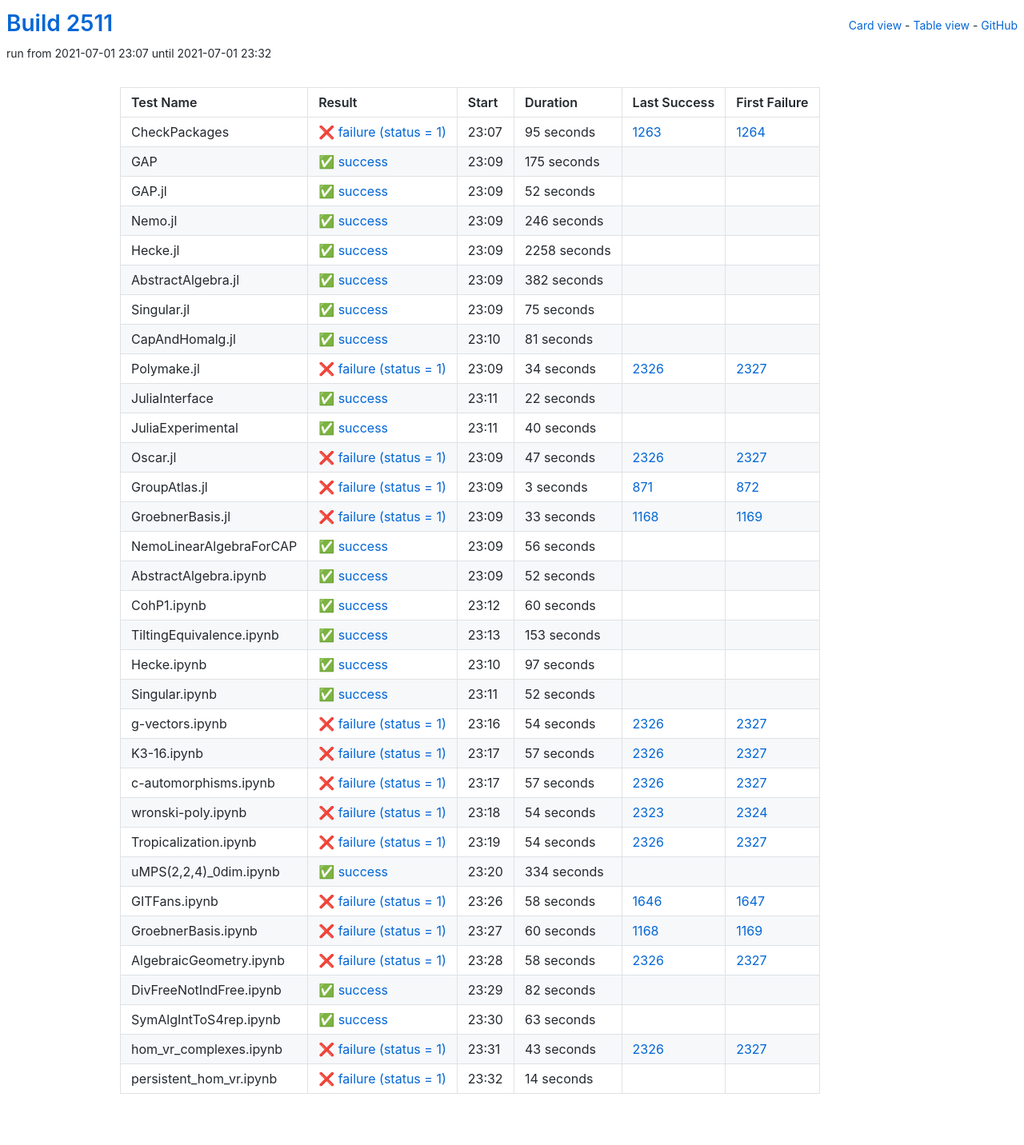
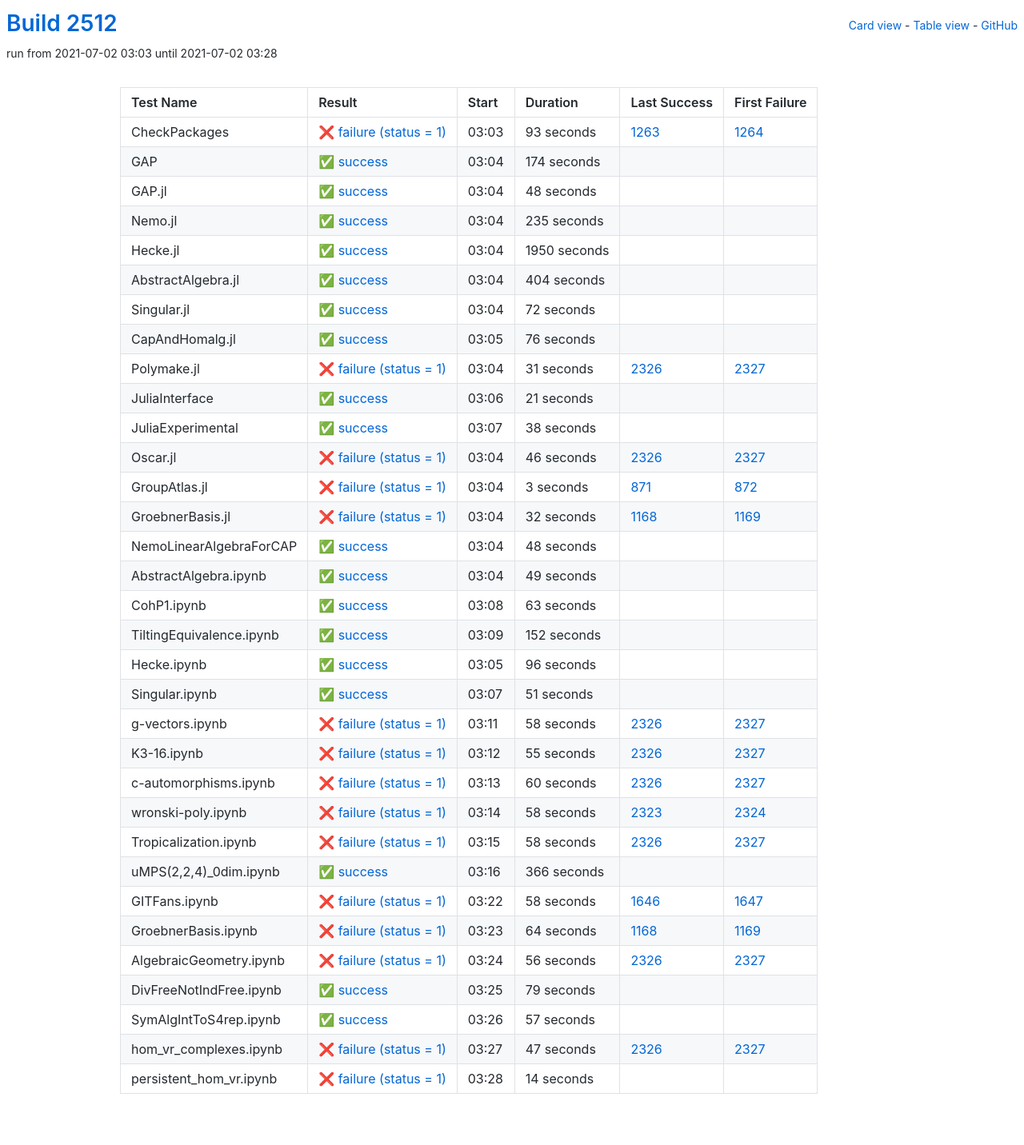
Before and after one commit to oscar-system/oscar-ci-status-stable, a Jekyll site: the page built from table.html, in a window 1280 px wide. Shown: the whole page at 80% size. Built offline with Jekyll 4.4.1, drawn with Linux system fonts in a browser that asks for light colours.

Commit message:
Build #2512

```diff
--- a/_data/ci.yml
+++ b/_data/ci.yml
@@ -1,6 +1,6 @@
 ---
-build: 2511
-build_url: https://oscarci.mathematik.uni-kl.de/job/oscar-stable/2511/
+build: 2512
+build_url: https://oscarci.mathematik.uni-kl.de/job/oscar-stable/2512/
 job: oscar-stable
 organization: oscar-system
 repo: oscar-ci-status-stable
@@ -8,152 +8,152 @@ repourl: https://github.com/oscar-system/oscar-ci-status-stable
 tests:
 - name: CheckPackages
   id: checkpackages
-  log: https://oscarci.mathematik.uni-kl.de/job/oscar-stable/2511/artifact/logs/build-2511/CheckPackages.log
-  start: 2021-07-01 23:07
+  log: https://oscarci.mathematik.uni-kl.de/job/oscar-stable/2512/artifact/logs/build-2512/CheckPackages.log
+  start: 2021-07-02 03:03
   success: false
   exitcode: 1
   status: failure
-  duration: 95
+  duration: 93
   last_success: 1263
   last_success_url: https://oscarci.mathematik.uni-kl.de/job/oscar-stable/1263/
   first_failure: 1264
   first_failure_url: https://oscarci.mathematik.uni-kl.de/job/oscar-stable/1264/
 - name: GAP
   id: gap
-  log: https://oscarci.mathematik.uni-kl.de/job/oscar-stable/2511/artifact/logs/build-2511/GAP.log
-  start: 2021-07-01 23:09
+  log: https://oscarci.mathematik.uni-kl.de/job/oscar-stable/2512/artifact/logs/build-2512/GAP.log
+  start: 2021-07-02 03:04
   success: true
   exitcode: 0
   status: success
-  duration: 175
+  duration: 174
   last_success: false
   last_success_url:
   first_failure: false
   first_failure_url:
 - name: GAP.jl
   id: gap-jl
-  log: https://oscarci.mathematik.uni-kl.de/job/oscar-stable/2511/artifact/logs/build-2511/GAP.jl.log
-  start: 2021-07-01 23:09
+  log: https://oscarci.mathematik.uni-kl.de/job/oscar-stable/2512/artifact/logs/build-2512/GAP.jl.log
+  start: 2021-07-02 03:04
   success: true
   exitcode: 0
   status: success
-  duration: 52
+  duration: 48
   last_success: false
   last_success_url:
   first_failure: false
   first_failure_url:
 - name: Nemo.jl
   id: nemo-jl
-  log: https://oscarci.mathematik.uni-kl.de/job/oscar-stable/2511/artifact/logs/build-2511/Nemo.jl.log
-  start: 2021-07-01 23:09
+  log: https://oscarci.mathematik.uni-kl.de/job/oscar-stable/2512/artifact/logs/build-2512/Nemo.jl.log
+  start: 2021-07-02 03:04
   success: true
   exitcode: 0
   status: success
-  duration: 246
+  duration: 235
   last_success: false
   last_success_url:
   first_failure: false
   first_failure_url:
 - name: Hecke.jl
   id: hecke-jl
-  log: https://oscarci.mathematik.uni-kl.de/job/oscar-stable/2511/artifact/logs/build-2511/Hecke.jl.log
-  start: 2021-07-01 23:09
+  log: https://oscarci.mathematik.uni-kl.de/job/oscar-stable/2512/artifact/logs/build-2512/Hecke.jl.log
+  start: 2021-07-02 03:04
   success: true
   exitcode: 0
   status: success
-  duration: 2258
+  duration: 1950
   last_success: false
   last_success_url:
   first_failure: false
   first_failure_url:
 - name: AbstractAlgebra.jl
   id: abstractalgebra-jl
-  log: https://oscarci.mathematik.uni-kl.de/job/oscar-stable/2511/artifact/logs/build-2511/AbstractAlgebra.jl.log
-  start: 2021-07-01 23:09
+  log: https://oscarci.mathematik.uni-kl.de/job/oscar-stable/2512/artifact/logs/build-2512/AbstractAlgebra.jl.log
+  start: 2021-07-02 03:04
   success: true
   exitcode: 0
   status: success
-  duration: 382
+  duration: 404
   last_success: false
   last_success_url:
   first_failure: false
   first_failure_url:
 - name: Singular.jl
   id: singular-jl
-  log: https://oscarci.mathematik.uni-kl.de/job/oscar-stable/2511/artifact/logs/build-2511/Singular.jl.log
-  start: 2021-07-01 23:09
+  log: https://oscarci.mathematik.uni-kl.de/job/oscar-stable/2512/artifact/logs/build-2512/Singular.jl.log
+  start: 2021-07-02 03:04
   success: true
   exitcode: 0
   status: success
-  duration: 75
+  duration: 72
   last_success: false
   last_success_url:
   first_failure: false
   first_failure_url:
 - name: CapAndHomalg.jl
   id: capandhomalg-jl
-  log: https://oscarci.mathematik.uni-kl.de/job/oscar-stable/2511/artifact/logs/build-2511/CapAndHomalg.jl.log
-  start: 2021-07-01 23:10
+  log: https://oscarci.mathematik.uni-kl.de/job/oscar-stable/2512/artifact/logs/build-2512/CapAndHomalg.jl.log
+  start: 2021-07-02 03:05
   success: true
   exitcode: 0
   status: success
-  duration: 81
+  duration: 76
   last_success: false
   last_success_url:
   first_failure: false
   first_failure_url:
 - name: Polymake.jl
   id: polymake-jl
-  log: https://oscarci.mathematik.uni-kl.de/job/oscar-stable/2511/artifact/logs/build-2511/Polymake.jl.log
-  start: 2021-07-01 23:09
+  log: https://oscarci.mathematik.uni-kl.de/job/oscar-stable/2512/artifact/logs/build-2512/Polymake.jl.log
+  start: 2021-07-02 03:04
   success: false
   exitcode: 1
   status: failure
-  duration: 34
+  duration: 31
   last_success: 2326
   last_success_url: https://oscarci.mathematik.uni-kl.de/job/oscar-stable/2326/
   first_failure: 2327
   first_failure_url: https://oscarci.mathematik.uni-kl.de/job/oscar-stable/2327/
 - name: JuliaInterface
   id: juliainterface
-  log: https://oscarci.mathematik.uni-kl.de/job/oscar-stable/2511/artifact/logs/build-2511/JuliaInterface.log
-  start: 2021-07-01 23:11
+  log: https://oscarci.mathematik.uni-kl.de/job/oscar-stable/2512/artifact/logs/build-2512/JuliaInterface.log
+  start: 2021-07-02 03:06
   success: true
   exitcode: 0
   status: success
-  duration: 22
+  duration: 21
   last_success: false
   last_success_url:
   first_failure: false
   first_failure_url:
 - name: JuliaExperimental
   id: juliaexperimental
-  log: https://oscarci.mathematik.uni-kl.de/job/oscar-stable/2511/artifact/logs/build-2511/JuliaExperimental.log
-  start: 2021-07-01 23:11
+  log: https://oscarci.mathematik.uni-kl.de/job/oscar-stable/2512/artifact/logs/build-2512/JuliaExperimental.log
+  start: 2021-07-02 03:07
   success: true
   exitcode: 0
   status: success
-  duration: 40
+  duration: 38
   last_success: false
   last_success_url:
   first_failure: false
   first_failure_url:
 - name: Oscar.jl
   id: oscar-jl
-  log: https://oscarci.mathematik.uni-kl.de/job/oscar-stable/2511/artifact/logs/build-2511/Oscar.jl.log
-  start: 2021-07-01 23:09
+  log: https://oscarci.mathematik.uni-kl.de/job/oscar-stable/2512/artifact/logs/build-2512/Oscar.jl.log
+  start: 2021-07-02 03:04
   success: false
   exitcode: 1
   status: failure
-  duration: 47
+  duration: 46
   last_success: 2326
   last_success_url: https://oscarci.mathematik.uni-kl.de/job/oscar-stable/2326/
   first_failure: 2327
   first_failure_url: https://oscarci.mathematik.uni-kl.de/job/oscar-stable/2327/
 - name: GroupAtlas.jl
   id: groupatlas-jl
-  log: https://oscarci.mathematik.uni-kl.de/job/oscar-stable/2511/artifact/logs/build-2511/GroupAtlas.jl.log
-  start: 2021-07-01 23:09
+  log: https://oscarci.mathematik.uni-kl.de/job/oscar-stable/2512/artifact/logs/build-2512/GroupAtlas.jl.log
+  start: 2021-07-02 03:04
   success: false
   exitcode: 1
   status: failure
@@ -164,164 +164,164 @@ tests:
   first_failure_url: https://oscarci.mathematik.uni-kl.de/job/oscar-stable/872/
 - name: GroebnerBasis.jl
   id: groebnerbasis-jl
-  log: https://oscarci.mathematik.uni-kl.de/job/oscar-stable/2511/artifact/logs/build-2511/GroebnerBasis.jl.log
-  start: 2021-07-01 23:09
+  log: https://oscarci.mathematik.uni-kl.de/job/oscar-stable/2512/artifact/logs/build-2512/GroebnerBasis.jl.log
+  start: 2021-07-02 03:04
   success: false
   exitcode: 1
   status: failure
-  duration: 33
+  duration: 32
   last_success: 1168
   last_success_url: https://oscarci.mathematik.uni-kl.de/job/oscar-stable/1168/
   first_failure: 1169
   first_failure_url: https://oscarci.mathematik.uni-kl.de/job/oscar-stable/1169/
 - name: NemoLinearAlgebraForCAP
   id: nemolinearalgebraforcap
-  log: https://oscarci.mathematik.uni-kl.de/job/oscar-stable/2511/artifact/logs/build-2511/NemoLinearAlgebraForCAP.log
-  start: 2021-07-01 23:09
+  log: https://oscarci.mathematik.uni-kl.de/job/oscar-stable/2512/artifact/logs/build-2512/NemoLinearAlgebraForCAP.log
+  start: 2021-07-02 03:04
   success: true
   exitcode: 0
   status: success
-  duration: 56
+  duration: 48
   last_success: false
   last_success_url:
   first_failure: false
   first_failure_url:
 - name: AbstractAlgebra.ipynb
   id: abstractalgebra-ipynb
-  log: https://oscarci.mathematik.uni-kl.de/job/oscar-stable/2511/artifact/logs/build-2511/AbstractAlgebra.ipynb.log
-  start: 2021-07-01 23:09
+  log: https://oscarci.mathematik.uni-kl.de/job/oscar-stable/2512/artifact/logs/build-2512/AbstractAlgebra.ipynb.log
+  start: 2021-07-02 03:04
   success: true
   exitcode: 0
   status: success
-  duration: 52
+  duration: 49
   last_success: false
   last_success_url:
   first_failure: false
   first_failure_url:
 - name: CohP1.ipynb
   id: cohp1-ipynb
-  log: https://oscarci.mathematik.uni-kl.de/job/oscar-stable/2511/artifact/logs/build-2511/CohP1.ipynb.log
-  start: 2021-07-01 23:12
+  log: https://oscarci.mathematik.uni-kl.de/job/oscar-stable/2512/artifact/logs/build-2512/CohP1.ipynb.log
+  start: 2021-07-02 03:08
   success: true
   exitcode: 0
   status: success
-  duration: 60
+  duration: 63
   last_success: false
   last_success_url:
   first_failure: false
   first_failure_url:
 - name: TiltingEquivalence.ipynb
   id: tiltingequivalence-ipynb
-  log: https://oscarci.mathematik.uni-kl.de/job/oscar-stable/2511/artifact/logs/build-2511/TiltingEquivalence.ipynb.log
-  start: 2021-07-01 23:13
+  log: https://oscarci.mathematik.uni-kl.de/job/oscar-stable/2512/artifact/logs/build-2512/TiltingEquivalence.ipynb.log
+  start: 2021-07-02 03:09
   success: true
   exitcode: 0
   status: success
-  duration: 153
+  duration: 152
   last_success: false
   last_success_url:
   first_failure: false
   first_failure_url:
 - name: Hecke.ipynb
   id: hecke-ipynb
-  log: https://oscarci.mathematik.uni-kl.de/job/oscar-stable/2511/artifact/logs/build-2511/Hecke.ipynb.log
-  start: 2021-07-01 23:10
+  log: https://oscarci.mathematik.uni-kl.de/job/oscar-stable/2512/artifact/logs/build-2512/Hecke.ipynb.log
+  start: 2021-07-02 03:05
   success: true
   exitcode: 0
   status: success
-  duration: 97
+  duration: 96
   last_success: false
   last_success_url:
   first_failure: false
   first_failure_url:
 - name: Singular.ipynb
   id: singular-ipynb
-  log: https://oscarci.mathematik.uni-kl.de/job/oscar-stable/2511/artifact/logs/build-2511/Singular.ipynb.log
-  start: 2021-07-01 23:11
+  log: https://oscarci.mathematik.uni-kl.de/job/oscar-stable/2512/artifact/logs/build-2512/Singular.ipynb.log
+  start: 2021-07-02 03:07
   success: true
   exitcode: 0
   status: success
-  duration: 52
+  duration: 51
   last_success: false
   last_success_url:
   first_failure: false
   first_failure_url:
 - name: g-vectors.ipynb
   id: g-vectors-ipynb
-  log: https://oscarci.mathematik.uni-kl.de/job/oscar-stable/2511/artifact/logs/build-2511/g-vectors.ipynb.log
-  start: 2021-07-01 23:16
+  log: https://oscarci.mathematik.uni-kl.de/job/oscar-stable/2512/artifact/logs/build-2512/g-vectors.ipynb.log
+  start: 2021-07-02 03:11
   success: false
   exitcode: 1
   status: failure
-  duration: 54
+  duration: 58
   last_success: 2326
   last_success_url: https://oscarci.mathematik.uni-kl.de/job/oscar-stable/2326/
   first_failure: 2327
   first_failure_url: https://oscarci.mathematik.uni-kl.de/job/oscar-stable/2327/
 - name: K3-16.ipynb
   id: k3-16-ipynb
-  log: https://oscarci.mathematik.uni-kl.de/job/oscar-stable/2511/artifact/logs/build-2511/K3-16.ipynb.log
-  start: 2021-07-01 23:17
+  log: https://oscarci.mathematik.uni-kl.de/job/oscar-stable/2512/artifact/logs/build-2512/K3-16.ipynb.log
+  start: 2021-07-02 03:12
   success: false
   exitcode: 1
   status: failure
-  duration: 57
+  duration: 55
   last_success: 2326
   last_success_url: https://oscarci.mathematik.uni-kl.de/job/oscar-stable/2326/
   first_failure: 2327
   first_failure_url: https://oscarci.mathematik.uni-kl.de/job/oscar-stable/2327/
 - name: c-automorphisms.ipynb
   id: c-automorphisms-ipynb
-  log: https://oscarci.mathematik.uni-kl.de/job/oscar-stable/2511/artifact/logs/build-2511/c-automorphisms.ipynb.log
-  start: 2021-07-01 23:17
+  log: https://oscarci.mathematik.uni-kl.de/job/oscar-stable/2512/artifact/logs/build-2512/c-automorphisms.ipynb.log
+  start: 2021-07-02 03:13
   success: false
   exitcode: 1
   status: failure
-  duration: 57
+  duration: 60
   last_success: 2326
   last_success_url: https://oscarci.mathematik.uni-kl.de/job/oscar-stable/2326/
   first_failure: 2327
   first_failure_url: https://oscarci.mathematik.uni-kl.de/job/oscar-stable/2327/
 - name: wronski-poly.ipynb
   id: wronski-poly-ipynb
-  log: https://oscarci.mathematik.uni-kl.de/job/oscar-stable/2511/artifact/logs/build-2511/wronski-poly.ipynb.log
-  start: 2021-07-01 23:18
+  log: https://oscarci.mathematik.uni-kl.de/job/oscar-stable/2512/artifact/logs/build-2512/wronski-poly.ipynb.log
+  start: 2021-07-02 03:14
   success: false
   exitcode: 1
   status: failure
-  duration: 54
+  duration: 58
   last_success: 2323
   last_success_url: https://oscarci.mathematik.uni-kl.de/job/oscar-stable/2323/
   first_failure: 2324
   first_failure_url: https://oscarci.mathematik.uni-kl.de/job/oscar-stable/2324/
 - name: Tropicalization.ipynb
   id: tropicalization-ipynb
-  log: https://oscarci.mathematik.uni-kl.de/job/oscar-stable/2511/artifact/logs/build-2511/Tropicalization.ipynb.log
-  start: 2021-07-01 23:19
+  log: https://oscarci.mathematik.uni-kl.de/job/oscar-stable/2512/artifact/logs/build-2512/Tropicalization.ipynb.log
+  start: 2021-07-02 03:15
   success: false
   exitcode: 1
   status: failure
-  duration: 54
+  duration: 58
   last_success: 2326
   last_success_url: https://oscarci.mathematik.uni-kl.de/job/oscar-stable/2326/
   first_failure: 2327
   first_failure_url: https://oscarci.mathematik.uni-kl.de/job/oscar-stable/2327/
 - name: uMPS(2,2,4)_0dim.ipynb
   id: umps-2-2-4-0dim-ipynb
-  log: https://oscarci.mathematik.uni-kl.de/job/oscar-stable/2511/artifact/logs/build-2511/uMPS-2-2-4-_0dim.ipynb.log
-  start: 2021-07-01 23:20
+  log: https://oscarci.mathematik.uni-kl.de/job/oscar-stable/2512/artifact/logs/build-2512/uMPS-2-2-4-_0dim.ipynb.log
+  start: 2021-07-02 03:16
   success: true
   exitcode: 0
   status: success
-  duration: 334
+  duration: 366
   last_success: false
   last_success_url:
   first_failure: false
   first_failure_url:
 - name: GITFans.ipynb
   id: gitfans-ipynb
-  log: https://oscarci.mathematik.uni-kl.de/job/oscar-stable/2511/artifact/logs/build-2511/GITFans.ipynb.log
-  start: 2021-07-01 23:26
+  log: https://oscarci.mathematik.uni-kl.de/job/oscar-stable/2512/artifact/logs/build-2512/GITFans.ipynb.log
+  start: 2021-07-02 03:22
   success: false
   exitcode: 1
   status: failure
@@ -332,68 +332,68 @@ tests:
   first_failure_url: https://oscarci.mathematik.uni-kl.de/job/oscar-stable/1647/
 - name: GroebnerBasis.ipynb
   id: groebnerbasis-ipynb
-  log: https://oscarci.mathematik.uni-kl.de/job/oscar-stable/2511/artifact/logs/build-2511/GroebnerBasis.ipynb.log
-  start: 2021-07-01 23:27
+  log: https://oscarci.mathematik.uni-kl.de/job/oscar-stable/2512/artifact/logs/build-2512/GroebnerBasis.ipynb.log
+  start: 2021-07-02 03:23
   success: false
   exitcode: 1
   status: failure
-  duration: 60
+  duration: 64
   last_success: 1168
   last_success_url: https://oscarci.mathematik.uni-kl.de/job/oscar-stable/1168/
   first_failure: 1169
   first_failure_url: https://oscarci.mathematik.uni-kl.de/job/oscar-stable/1169/
 - name: AlgebraicGeometry.ipynb
   id: algebraicgeometry-ipynb
-  log: https://oscarci.mathematik.uni-kl.de/job/oscar-stable/2511/artifact/logs/build-2511/AlgebraicGeometry.ipynb.log
-  start: 2021-07-01 23:28
+  log: https://oscarci.mathematik.uni-kl.de/job/oscar-stable/2512/artifact/logs/build-2512/AlgebraicGeometry.ipynb.log
+  start: 2021-07-02 03:24
   success: false
   exitcode: 1
   status: failure
-  duration: 58
+  duration: 56
   last_success: 2326
   last_success_url: https://oscarci.mathematik.uni-kl.de/job/oscar-stable/2326/
   first_failure: 2327
   first_failure_url: https://oscarci.mathematik.uni-kl.de/job/oscar-stable/2327/
 - name: DivFreeNotIndFree.ipynb
   id: divfreenotindfree-ipynb
-  log: https://oscarci.mathematik.uni-kl.de/job/oscar-stable/2511/artifact/logs/build-2511/DivFreeNotIndFree.ipynb.log
-  start: 2021-07-01 23:29
+  log: https://oscarci.mathematik.uni-kl.de/job/oscar-stable/2512/artifact/logs/build-2512/DivFreeNotIndFree.ipynb.log
+  start: 2021-07-02 03:25
   success: true
   exitcode: 0
   status: success
-  duration: 82
+  duration: 79
   last_success: false
   last_success_url:
   first_failure: false
   first_failure_url:
 - name: SymAlgIntToS4rep.ipynb
   id: symalginttos4rep-ipynb
-  log: https://oscarci.mathematik.uni-kl.de/job/oscar-stable/2511/artifact/logs/build-2511/SymAlgIntToS4rep.ipynb.log
-  start: 2021-07-01 23:30
+  log: https://oscarci.mathematik.uni-kl.de/job/oscar-stable/2512/artifact/logs/build-2512/SymAlgIntToS4rep.ipynb.log
+  start: 2021-07-02 03:26
   success: true
   exitcode: 0
   status: success
-  duration: 63
+  duration: 57
   last_success: false
   last_success_url:
   first_failure: false
   first_failure_url:
 - name: hom_vr_complexes.ipynb
   id: hom-vr-complexes-ipynb
-  log: https://oscarci.mathematik.uni-kl.de/job/oscar-stable/2511/artifact/logs/build-2511/hom_vr_complexes.ipynb.log
-  start: 2021-07-01 23:31
+  log: https://oscarci.mathematik.uni-kl.de/job/oscar-stable/2512/artifact/logs/build-2512/hom_vr_complexes.ipynb.log
+  start: 2021-07-02 03:27
   success: false
   exitcode: 1
   status: failure
-  duration: 43
+  duration: 47
   last_success: 2326
   last_success_url: https://oscarci.mathematik.uni-kl.de/job/oscar-stable/2326/
   first_failure: 2327
   first_failure_url: https://oscarci.mathematik.uni-kl.de/job/oscar-stable/2327/
 - name: persistent_hom_vr.ipynb
   id: persistent-hom-vr-ipynb
-  log: https://oscarci.mathematik.uni-kl.de/job/oscar-stable/2511/artifact/logs/build-2511/persistent_hom_vr.ipynb.log
-  start: 2021-07-01 23:32
+  log: https://oscarci.mathematik.uni-kl.de/job/oscar-stable/2512/artifact/logs/build-2512/persistent_hom_vr.ipynb.log
+  start: 2021-07-02 03:28
   success: false
   exitcode: 1
   status: failure
```
Also changed, not shown: README.md.
